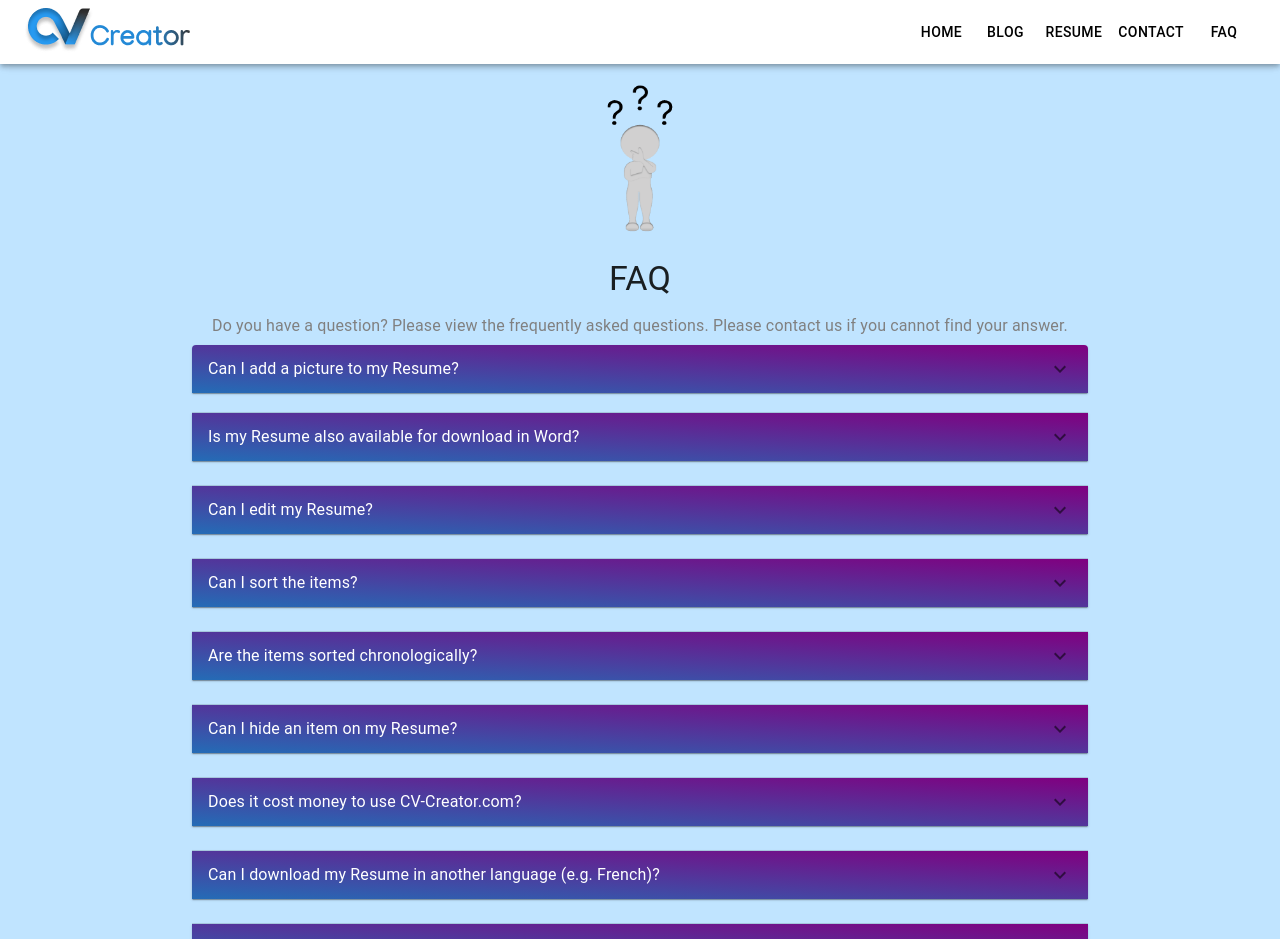
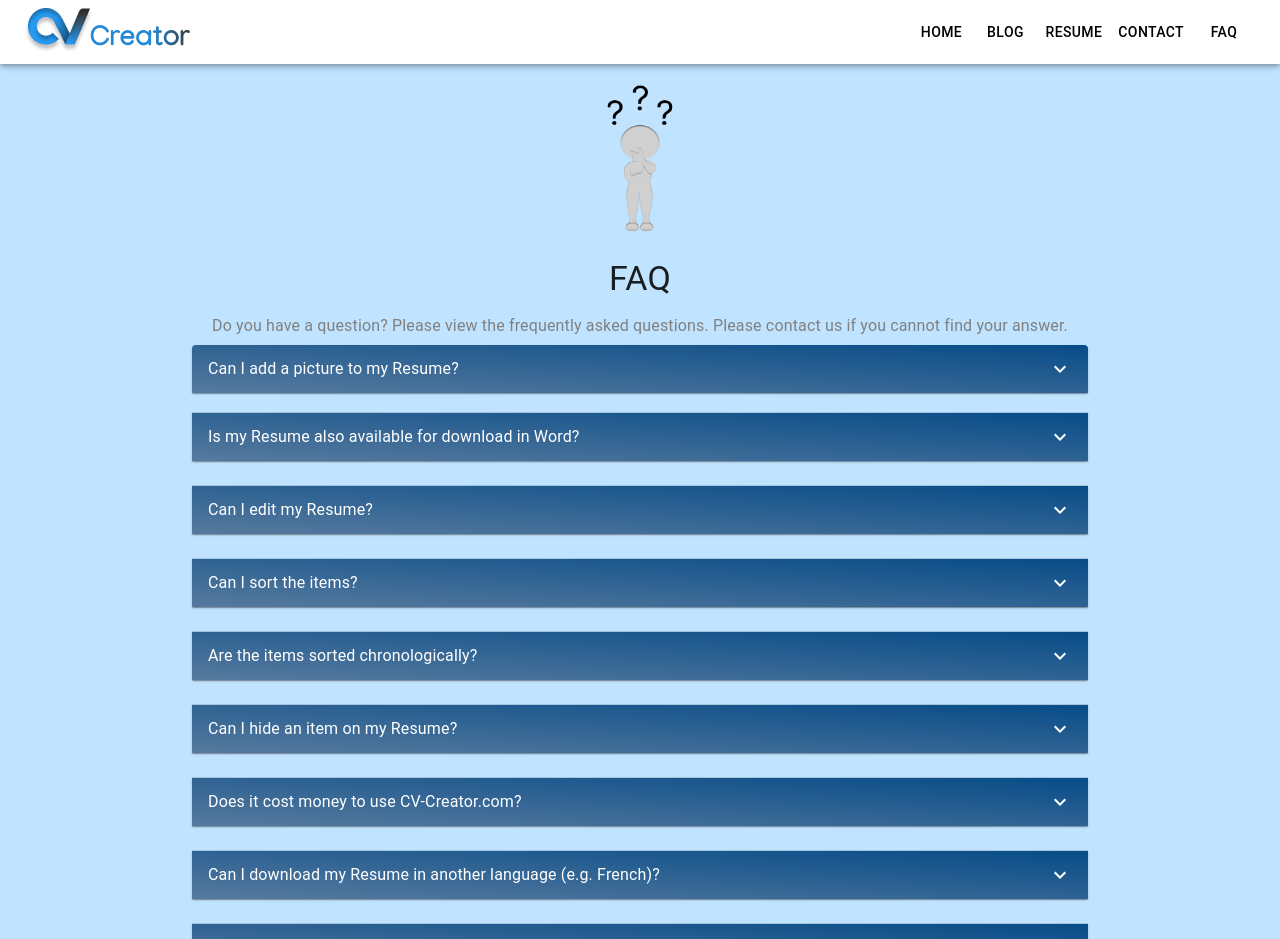
Before and after one commit to Ahmed0-Safwat/CV-Generator, a React (Vite) app: page /faq in a window 1280 px wide. Shown: the top 939 px of the page. Built offline with nearby package versions, Linux system fonts and the light colour scheme.

Commit message:
home and faq changed

```diff
--- a/src/components/Contact/Content.jsx
+++ b/src/components/Contact/Content.jsx
@@ -48,7 +48,7 @@ const Content = () => {
           autoComplete="off"
         >
           <Typography style={{}} variant="subtitle1" gutterBottom>
-            Contact Form
+            Contact Us
           </Typography>
 
           <Typography
--- a/src/components/FAQ/Content.jsx
+++ b/src/components/FAQ/Content.jsx
@@ -54,12 +54,18 @@ const Content = () => {
         <Accordion
           sx={{
             marginBottom: "20px",
-            background: "linear-gradient(to left bottom, purple, #246cb6)",
+            background: "linear-gradient(to left bottom, #074c88, #577a9e)",
             color: "white",
           }}
         >
           <AccordionSummary
-            expandIcon={<ExpandMoreIcon />}
+            expandIcon={
+              <ExpandMoreIcon
+                sx={{
+                  color: "white",
+                }}
+              />
+            }
             aria-controls="panel1a-content"
             id="panel1a-header"
           >
@@ -78,12 +84,18 @@ const Content = () => {
         <Accordion
           sx={{
             marginBottom: "25px",
-            background: "linear-gradient(to left bottom, purple, #246cb6)",
+            background: "linear-gradient(to left bottom, #074c88, #577a9e)",
             color: "white",
           }}
         >
           <AccordionSummary
-            expandIcon={<ExpandMoreIcon />}
+            expandIcon={
+              <ExpandMoreIcon
+                sx={{
+                  color: "white",
+                }}
+              />
+            }
             aria-controls="panel1a-content"
             id="panel1a-header"
           >
@@ -103,12 +115,18 @@ const Content = () => {
         <Accordion
           sx={{
             marginBottom: "25px",
-            background: "linear-gradient(to left bottom, purple, #246cb6)",
+            background: "linear-gradient(to left bottom, #074c88, #577a9e)",
             color: "white",
           }}
         >
           <AccordionSummary
-            expandIcon={<ExpandMoreIcon />}
+            expandIcon={
+              <ExpandMoreIcon
+                sx={{
+                  color: "white",
+                }}
+              />
+            }
             aria-controls="panel1a-content"
             id="panel1a-header"
           >
@@ -125,12 +143,18 @@ const Content = () => {
         <Accordion
           sx={{
             marginBottom: "25px",
-            background: "linear-gradient(to left bottom, purple, #246cb6)",
+            background: "linear-gradient(to left bottom, #074c88, #577a9e)",
             color: "white",
           }}
         >
           <AccordionSummary
-            expandIcon={<ExpandMoreIcon />}
+            expandIcon={
+              <ExpandMoreIcon
+                sx={{
+                  color: "white",
+                }}
+              />
+            }
             aria-controls="panel2a-content"
             id="panel2a-header"
           >
@@ -149,12 +173,18 @@ const Content = () => {
         <Accordion
           sx={{
             marginBottom: "25px",
-            background: "linear-gradient(to left bottom, purple, #246cb6)",
+            background: "linear-gradient(to left bottom, #074c88, #577a9e)",
             color: "white",
           }}
         >
           <AccordionSummary
-            expandIcon={<ExpandMoreIcon />}
+            expandIcon={
+              <ExpandMoreIcon
+                sx={{
+                  color: "white",
+                }}
+              />
+            }
             aria-controls="panel2a-content"
             id="panel2a-header"
           >
@@ -173,12 +203,18 @@ const Content = () => {
         <Accordion
           sx={{
             marginBottom: "25px",
-            background: "linear-gradient(to left bottom, purple, #246cb6)",
+            background: "linear-gradient(to left bottom, #074c88, #577a9e)",
             color: "white",
           }}
         >
           <AccordionSummary
-            expandIcon={<ExpandMoreIcon />}
+            expandIcon={
+              <ExpandMoreIcon
+                sx={{
+                  color: "white",
+                }}
+              />
+            }
             aria-controls="panel2a-content"
             id="panel2a-header"
           >
@@ -197,12 +233,18 @@ const Content = () => {
         <Accordion
           sx={{
             marginBottom: "25px",
-            background: "linear-gradient(to left bottom, purple, #246cb6)",
+            background: "linear-gradient(to left bottom, #074c88, #577a9e)",
             color: "white",
           }}
         >
           <AccordionSummary
-            expandIcon={<ExpandMoreIcon />}
+            expandIcon={
+              <ExpandMoreIcon
+                sx={{
+                  color: "white",
+                }}
+              />
+            }
             aria-controls="panel2a-content"
             id="panel2a-header"
           >
@@ -219,12 +261,18 @@ const Content = () => {
         <Accordion
           sx={{
             marginBottom: "25px",
-            background: "linear-gradient(to left bottom, purple, #246cb6)",
+            background: "linear-gradient(to left bottom, #074c88, #577a9e)",
             color: "white",
           }}
         >
           <AccordionSummary
-            expandIcon={<ExpandMoreIcon />}
+            expandIcon={
+              <ExpandMoreIcon
+                sx={{
+                  color: "white",
+                }}
+              />
+            }
             aria-controls="panel2a-content"
             id="panel2a-header"
           >
@@ -244,12 +292,18 @@ const Content = () => {
         <Accordion
           sx={{
             marginBottom: "25px",
-            background: "linear-gradient(to left bottom, purple, #246cb6)",
+            background: "linear-gradient(to left bottom, #074c88, #577a9e)",
             color: "white",
           }}
         >
           <AccordionSummary
-            expandIcon={<ExpandMoreIcon />}
+            expandIcon={
+              <ExpandMoreIcon
+                sx={{
+                  color: "white",
+                }}
+              />
+            }
             aria-controls="panel2a-content"
             id="panel2a-header"
           >
```
